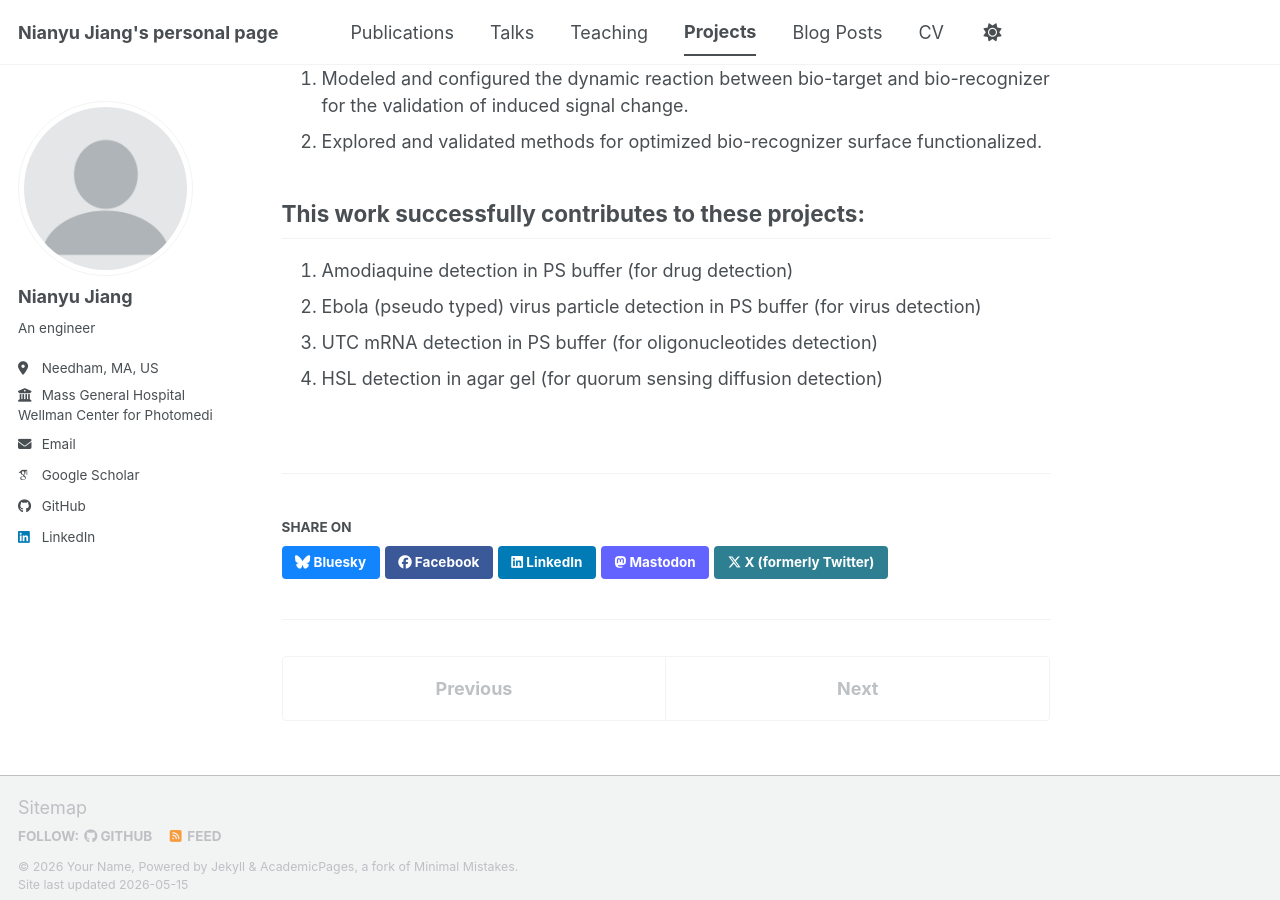
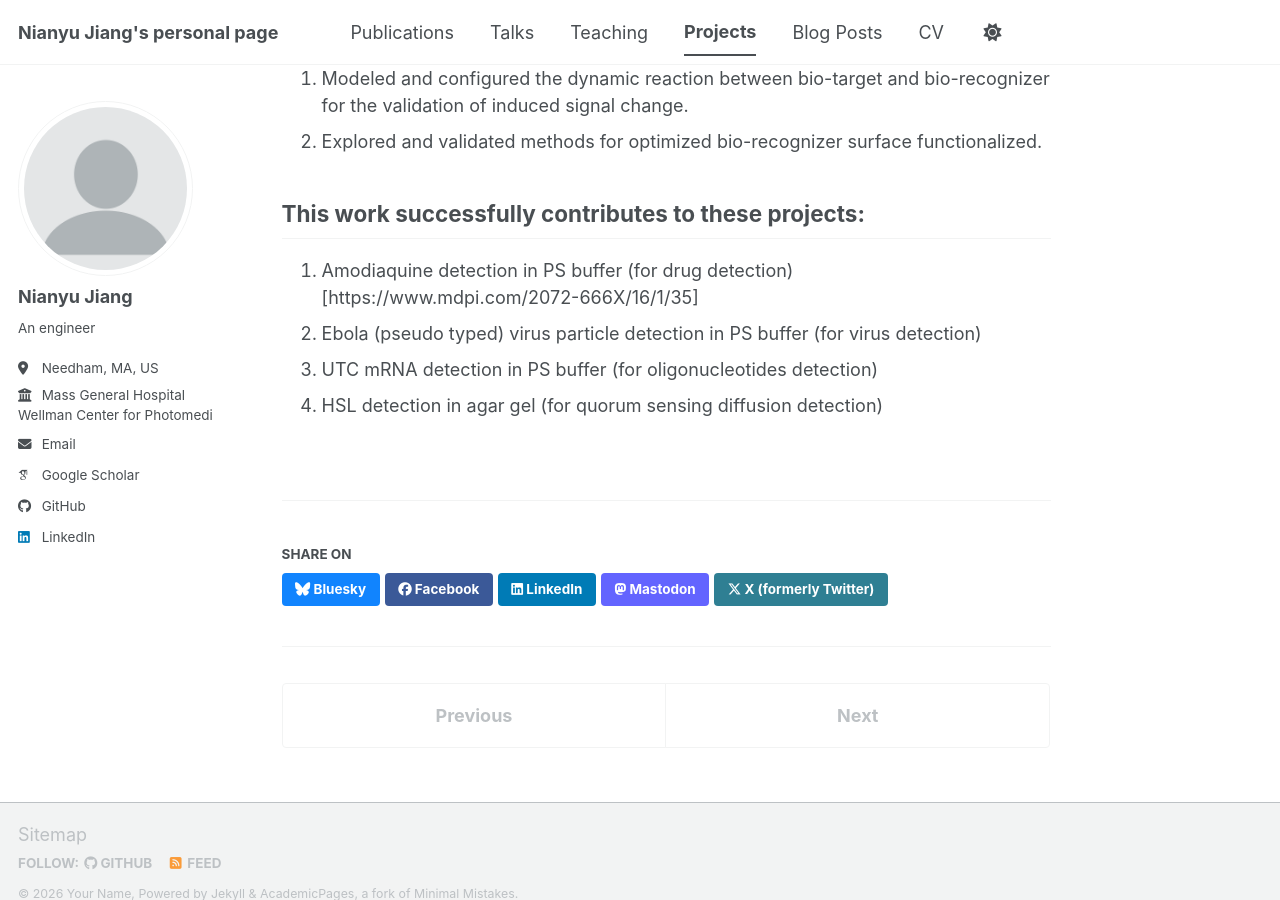
Before and after one commit to NianyuJiang/NianyuJiang.github.io, a Jekyll site: the page built from _portfolio/portfolio-1.md, in a window 1280 px wide and 900 px high, scrolled down 910 px. Built offline with Jekyll 4.4.1, drawn with Linux system fonts in a browser that asks for light colours; some web fonts are replaced; a script bundle is joined from its source files by our own code; library files that are not in the unit come from our copies; some of the changed lines change nothing that is shown.

Commit message:
Add link to Amodiaquine detection project
Added a reference link to the Amodiaquine detection project.

```diff
--- a/_portfolio/portfolio-1.md
+++ b/_portfolio/portfolio-1.md
@@ -24,7 +24,7 @@ At Biochemisty & Molecular Biology side:
 
 This work successfully contributes to these projects:
 ---
-1. Amodiaquine detection in PS buffer (for drug detection)
+1. Amodiaquine detection in PS buffer (for drug detection) [https://www.mdpi.com/2072-666X/16/1/35]
 2. Ebola (pseudo typed) virus particle detection in PS buffer (for virus detection)
 3. UTC mRNA detection in PS buffer (for oligonucleotides detection)
 4. HSL detection in agar gel (for quorum sensing diffusion detection)
```
